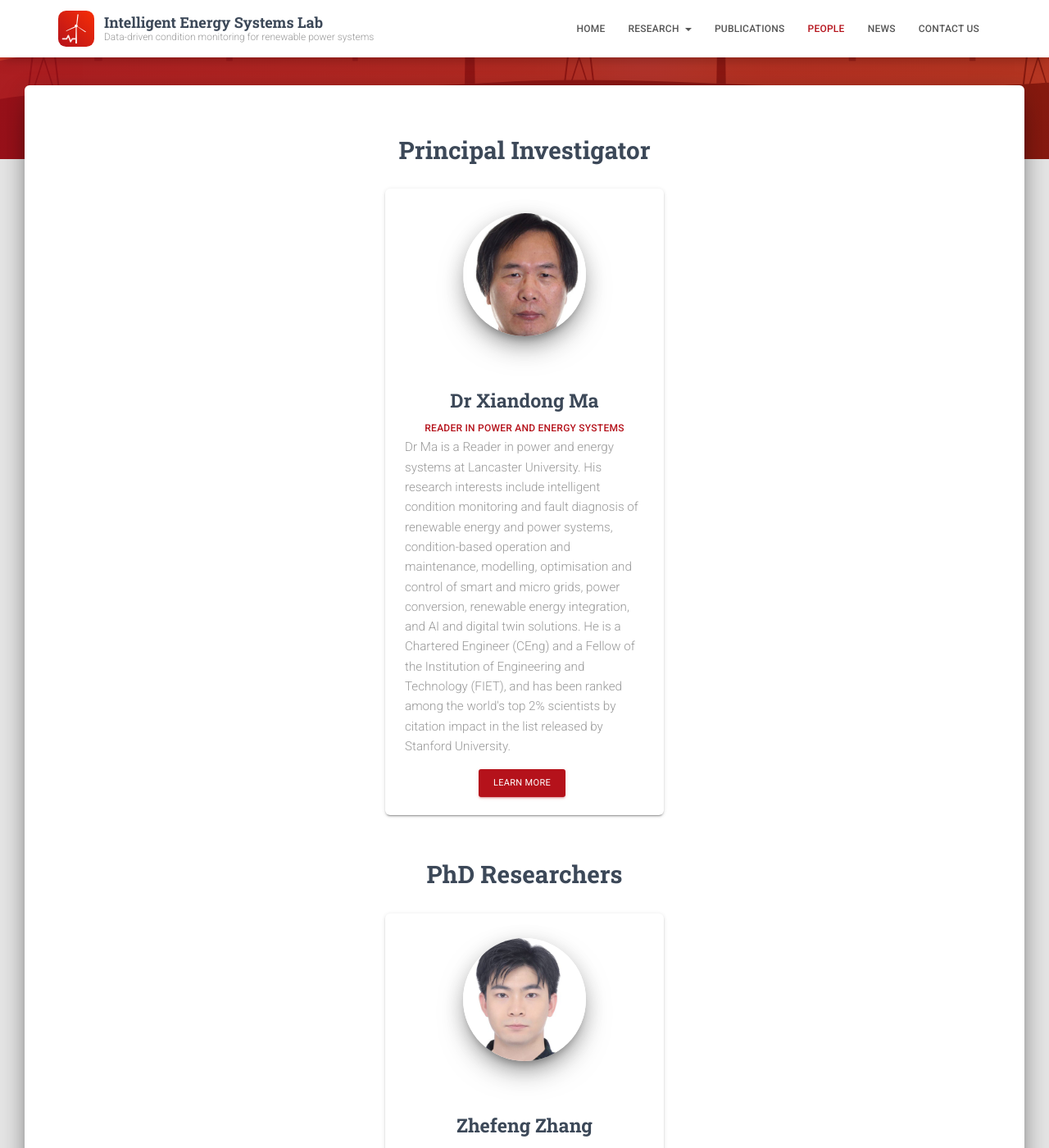
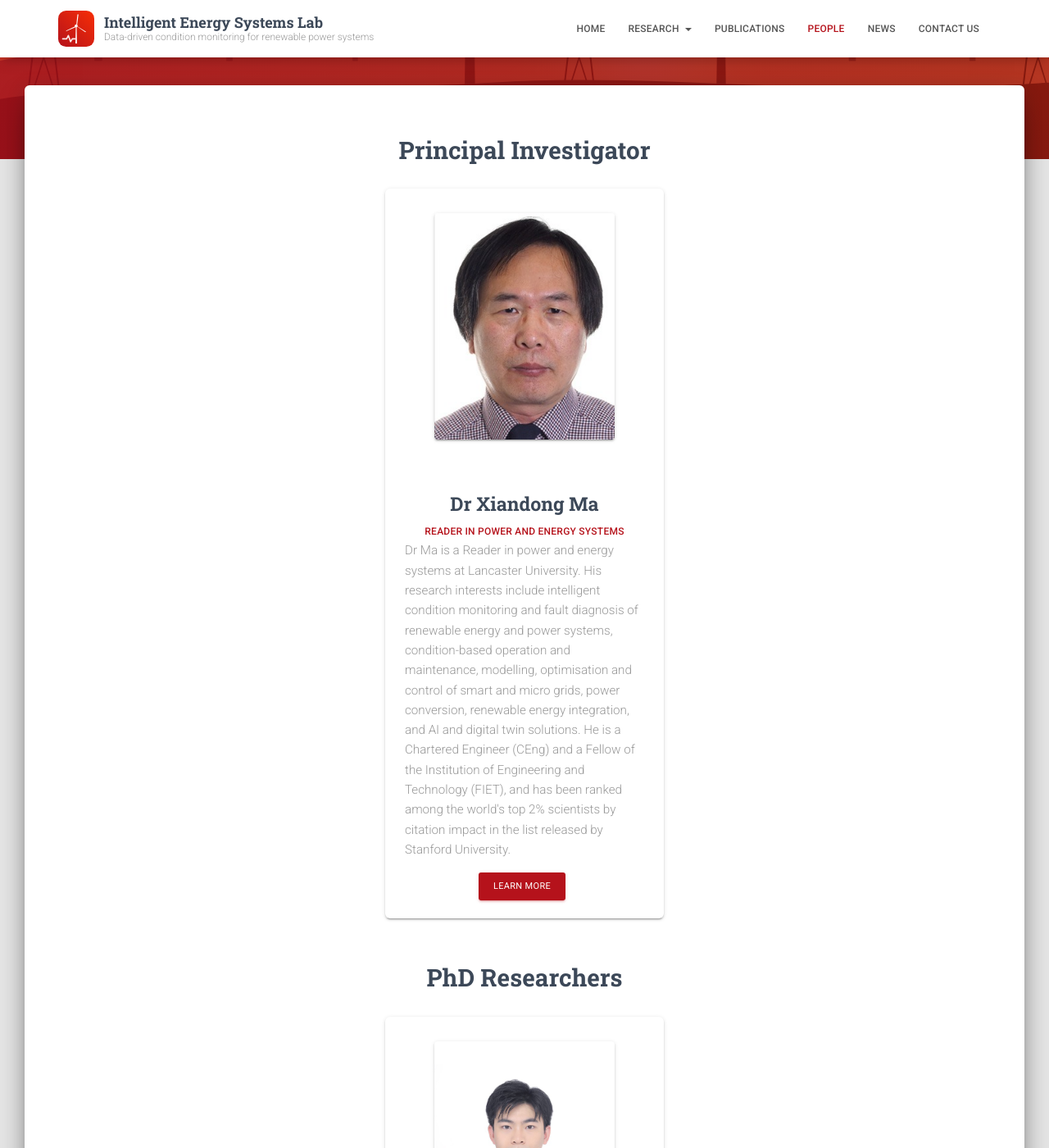
Before and after one commit to KirinZZF/lab-website, a Jekyll site: the page built from people.html, in a window 1280 px wide and 1400 px high, scrolled down 199 px. Shown: the whole window at 82% size. Built offline with Jekyll 4.4.1, drawn with Linux system fonts in a browser that asks for light colours.

Commit message:
People: show full photos in rectangular frames

```diff
--- a/_data/people.yml
+++ b/_data/people.yml
@@ -3,7 +3,7 @@
 # Each person:
 #   name:     shown as the card title
 #   role:     one line under the name
-#   photo:    file in assets/img/people/ (square or 4:5, ~600 px wide).
+#   photo:    file in assets/img/people/ (portrait 4:5 fits best; shown in full, not cropped).
 #             Leave empty to show initials instead.
 #   bio:      a short paragraph
 #   url:      "Learn more" link (university profile, Google Scholar, ...)
--- a/assets/css/main.css
+++ b/assets/css/main.css
@@ -227,8 +227,8 @@ ul.pub-list { list-style: none; padding-left: 0; }
 .people-grid { display: flex; flex-wrap: wrap; justify-content: center; gap: 30px; margin-bottom: 2rem; }
 .people-grid > .card { flex: 0 1 340px; }
 .card-profile { text-align: center; padding-top: 30px; }
-.card-avatar { width: 150px; height: 150px; margin: 0 auto; border-radius: 50%; overflow: hidden; box-shadow: var(--shadow-lg); }
-.card-avatar img { width: 100%; height: 100%; object-fit: cover; }
+.card-avatar { width: 220px; height: 276px; margin: 0 auto; border-radius: 4px; overflow: hidden; box-shadow: var(--shadow); background: #fff; }
+.card-avatar img { width: 100%; height: 100%; object-fit: contain; }
 .initials { display: flex; width: 100%; height: 100%; align-items: center; justify-content: center; color: #fff;
   font: 700 48px var(--head); background: linear-gradient(45deg, var(--brand), var(--brand-2)); }
 .card-profile .card-description { text-align: left; }
```
Also changed, not shown: assets/img/people/xiandong-ma.jpg, assets/img/people/zhefeng-zhang.jpg.
